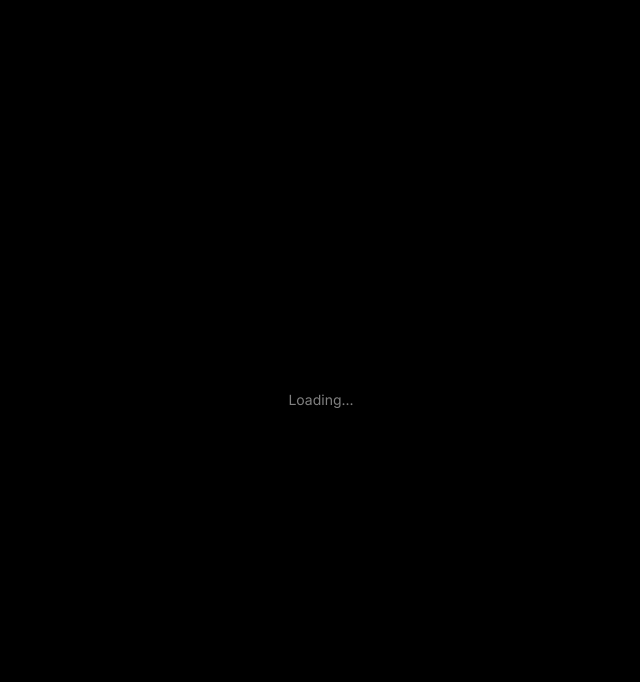
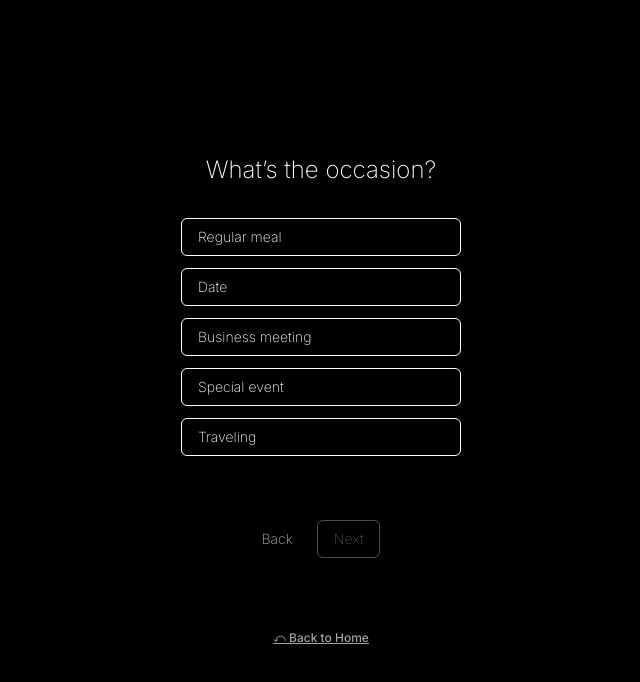
Before and after one commit to jysonn97/what-to-eat, a Next.js app: page /app in a window 1280 px wide. Shown: the top 682 px of the page, without its empty margins (319-959 px from the left). Built offline with nearby package versions, Linux system fonts and the light colour scheme.

Commit message:
Update app.js

```diff
--- a/pages/app.js
+++ b/pages/app.js
@@ -3,18 +3,52 @@ import { useRouter } from "next/router";
 import QuestionCard from "@/components/QuestionCard";
 import OptionButton from "@/components/OptionButton";
 import NavigationButtons from "@/components/NavigationButtons";
-import CuisineGrid from "@/components/CuisineGrid";
+
+const staticQuestions = [
+  {
+    key: "occasion",
+    question: "What’s the occasion?",
+    options: [
+      "Regular meal",
+      "Date",
+      "Business meeting",
+      "Special event",
+      "Traveling"
+    ]
+  },
+  {
+    key: "vibe",
+    question: "What kind of vibe are you looking for?",
+    options: [
+      "Cozy",
+      "Trendy",
+      "Quiet",
+      "Lively",
+      "Scenic",
+      "Minimalist",
+      "Fancy"
+    ]
+  },
+  {
+    key: "time",
+    question: "What time are you planning to eat?",
+    options: ["Morning", "Lunch", "Dinner", "Late night"]
+  },
+  {
+    key: "duration",
+    question: "How long do you want to stay?",
+    options: ["Quick meal", "About an hour", "Take your time"]
+  }
+];
 
 export default function AppPage() {
   const router = useRouter();
   const { location, answers: encodedAnswers } = router.query;
 
   const [answers, setAnswers] = useState([]);
-  const [questionData, setQuestionData] = useState(null);
+  const [step, setStep] = useState(0);
   const [selected, setSelected] = useState([]);
-  const [loading, setLoading] = useState(false);
 
-  // Initialize answers from query (e.g. multi.js -> app.js)
   useEffect(() => {
     const init = [];
 
@@ -31,101 +65,56 @@ export default function AppPage() {
       }
     }
 
-    if (init.length > 0) {
     setAnswers(init);
-      fetchNextQuestion(init);
-    }
   }, [location, encodedAnswers]);
 
-  const fetchNextQuestion = async (currentAnswers) => {
-    setLoading(true);
-    try {
-      const res = await fetch("/api/generateQuestion", {
-        method: "POST",
-        headers: { "Content-Type": "application/json" },
-        body: JSON.stringify({ previousAnswers: currentAnswers }),
-      });
-      const data = await res.json();
+  const currentQuestion = staticQuestions[step];
 
-      if (data?.nextQuestion) {
-        setQuestionData(data.nextQuestion);
+  const handleNext = () => {
+    if (!selected.length || !currentQuestion?.key) return;
+    const updatedAnswers = [
+      ...answers.filter((a) => a.key !== currentQuestion.key),
+      { key: currentQuestion.key, answer: selected[0] }
+    ];
+    setAnswers(updatedAnswers);
+    if (step + 1 < staticQuestions.length) {
+      setStep(step + 1);
       setSelected([]);
     } else {
-        router.push(`/recommendation?answers=${encodeURIComponent(JSON.stringify(currentAnswers))}`);
-      }
-    } catch (error) {
-      console.error("API error:", error);
-    } finally {
-      setLoading(false);
+      router.push(
+        `/recommendation?answers=${encodeURIComponent(
+          JSON.stringify(updatedAnswers)
+        )}`
+      );
     }
   };
 
-  const handleNext = () => {
-    if (!selected.length || !questionData?.key) return;
-
-    const answer = questionData.key === "specialFeatures" || questionData.key === "cuisine"
-      ? selected
-      : selected[0];
-
-    const updatedAnswers = [...answers, { key: questionData.key, answer }];
-
-    // Auto-answer logic
-    if (questionData.key === "occasion" && selected.includes("Business meeting")) {
-      updatedAnswers.push({ key: "whoWith", answer: "Client / Coworkers" });
-    }
-
-    setAnswers(updatedAnswers);
-    fetchNextQuestion(updatedAnswers);
-  };
-
   const handleBack = () => {
-    if (answers.length <= 1) {
+    if (step === 0) {
       const params = new URLSearchParams({
         location: location || "",
-        answers: JSON.stringify(answers.slice(1)) // exclude location
+        answers: JSON.stringify(answers.slice(1))
       });
       router.push(`/multi?${params.toString()}`);
-      return;
+    } else {
+      setStep(step - 1);
+      setSelected([]);
     }
-
-    const updated = [...answers];
-    updated.pop();
-    setAnswers(updated);
-    fetchNextQuestion(updated);
   };
 
   const handleOptionToggle = (option) => {
-    if (questionData.key === "specialFeatures") {
-      setSelected((prev) =>
-        prev.includes(option)
-          ? prev.filter((o) => o !== option)
-          : [...prev.filter((o) => o !== "None"), option]
-      );
-    } else if (questionData.key === "cuisine") {
-      setSelected(option); // already an array in cuisine grid
-    } else {
     setSelected([option]);
-    }
   };
 
-  if (!questionData) {
-    return (
-      <div className="bg-black min-h-screen flex items-center justify-center text-white">
-        <p className="text-sm opacity-50">Loading...</p>
-      </div>
-    );
-  }
+  if (!currentQuestion) return null;
 
   return (
     <div className="min-h-screen flex items-center justify-center bg-black px-4 py-12 text-white font-extralight transition-colors duration-300">
       <div className="w-full max-w-xl space-y-8">
-        <QuestionCard question={questionData.question} />
+        <QuestionCard question={currentQuestion.question} />
 
-        {questionData.key === "cuisine" ? (
-          <CuisineGrid selected={selected} onToggle={setSelected} />
-        ) : (
         <div className="flex flex-col gap-3">
-            {questionData.options.map((option) => (
+          {currentQuestion.options.map((option) => (
             <OptionButton
               key={option}
               option={option}
@@ -134,13 +123,12 @@ export default function AppPage() {
             />
           ))}
         </div>
-        )}
 
         <NavigationButtons
           onBack={handleBack}
           onNext={handleNext}
           disabled={selected.length === 0}
-          loading={loading}
+          loading={false}
         />
 
         <div className="pt-10 flex justify-center">
```
Lines whose indentation alone changed are shown as unchanged.
